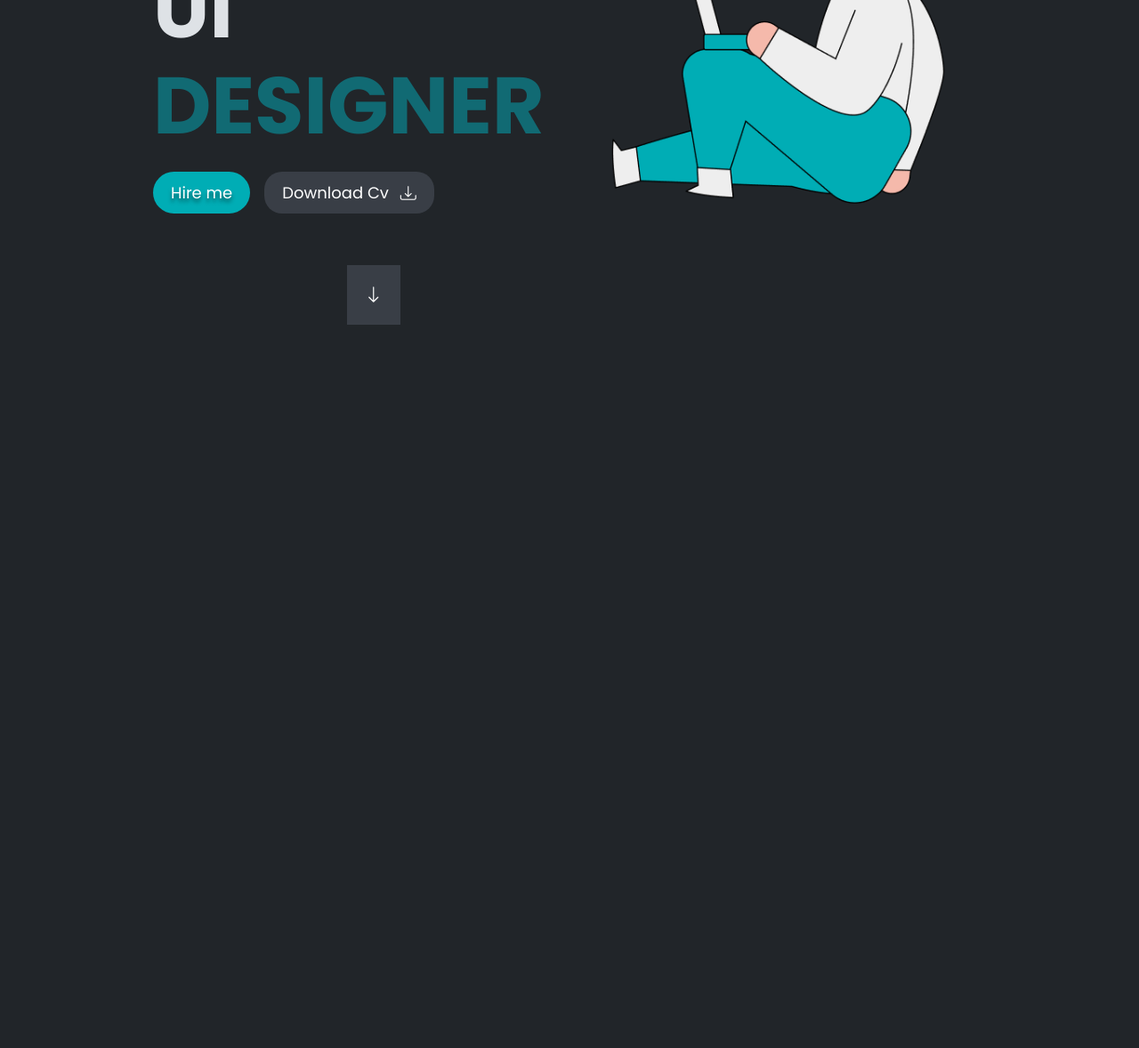
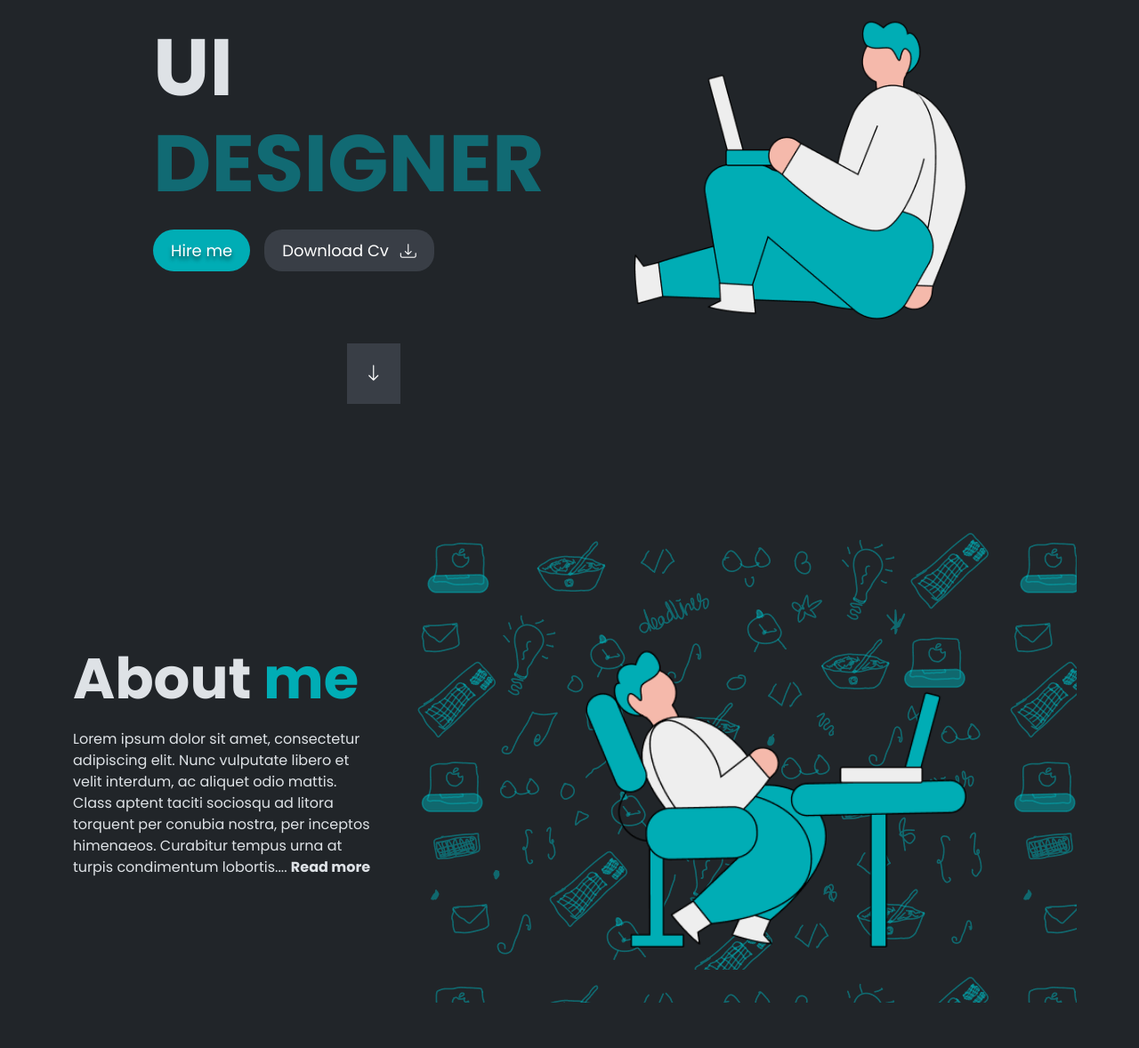
Before and after one commit to Shamim558/first-assignment, a plain HTML site: page index.html in a window 1280 px wide. Shown: the part 344-1522 px from the top of the page at 89% size. Before the commit the page ends 800 px from the top, so only its background shows below. Drawn offline with nearby package versions, Linux system fonts and the light colour scheme.

Commit message:
about section added

```diff
--- a/css/style.css
+++ b/css/style.css
@@ -75,7 +75,7 @@ body {
 
 .down-arrow {
    position: absolute;
-   bottom: 18px;
+   bottom: 60px;
    left: 27%;
 }
 .down-arrow i {
@@ -92,11 +92,32 @@ body {
 }
 
 .hero-img-area {
-    padding-top: 100px;
-    padding-right: 100px;
+    padding-top: 230px;
+    padding-right: 50px;
 }
 /* hero code start  */
 
+/* abot section */
+
+.about-text-area h2 {
+    font-weight:700;
+    font-size: 5cqw;
+    line-height: 96px;
+}
+.about-text-area span {
+    color: #00ADB5;
+}
+
+.about-img-area img {
+    width: 700px;
+    padding:83px 121px 62px 121px
+}
+
+.about-img-area {
+    background-image: url(/assets/about-bg.png);
+    /* width: 665px; */
+}
+/* abot section */
 
 @media (max-width:991px) {
   .nav-menu li {
@@ -115,4 +136,15 @@ body {
    font-size: 55px;
    margin-bottom: 20px;
 }
+
+.down-arrow {
+   position: absolute;
+   bottom: 24px;
+   left: 27%;
 }
+
+.about-img-area img {
+   width: 100% !important;
+   padding:83px 121px 62px 121px !important;
+}
+}
--- a/index.html
+++ b/index.html
@@ -54,5 +54,27 @@
   </div>
 </section>
 <!-- hero section end -->
+
+<!-- about section code start  -->
+<section class="py-5">
+  <div class="container">
+    <div class="row py-5 align-items-center gx-5 gy-sm-3">
+      <div class="col-md-12 col-lg-4">
+        <div class="row about-text-area justify-content-center">
+          <h2>About <span>me</span></h2>
+          <p>Lorem ipsum dolor sit amet, consectetur adipiscing elit. Nunc vulputate libero et velit interdum, ac aliquet odio mattis. Class aptent taciti sociosqu ad litora torquent per conubia nostra, per inceptos himenaeos. Curabitur tempus urna at turpis condimentum lobortis.... <b>Read more</b></p>
+        </div>
+      </div>
+      <div class="col-md-12 col-lg-8">
+        <div class="row about-img-area justify-content-center ">
+          <img  class="ms-5" src="/assets/about-img.png" alt="about-img.png">
+        </div>
+      </div>
+    </div>
+  </div>
+</section>
+
+
+<!-- about section code end -->
 </body>
 </html>
```
